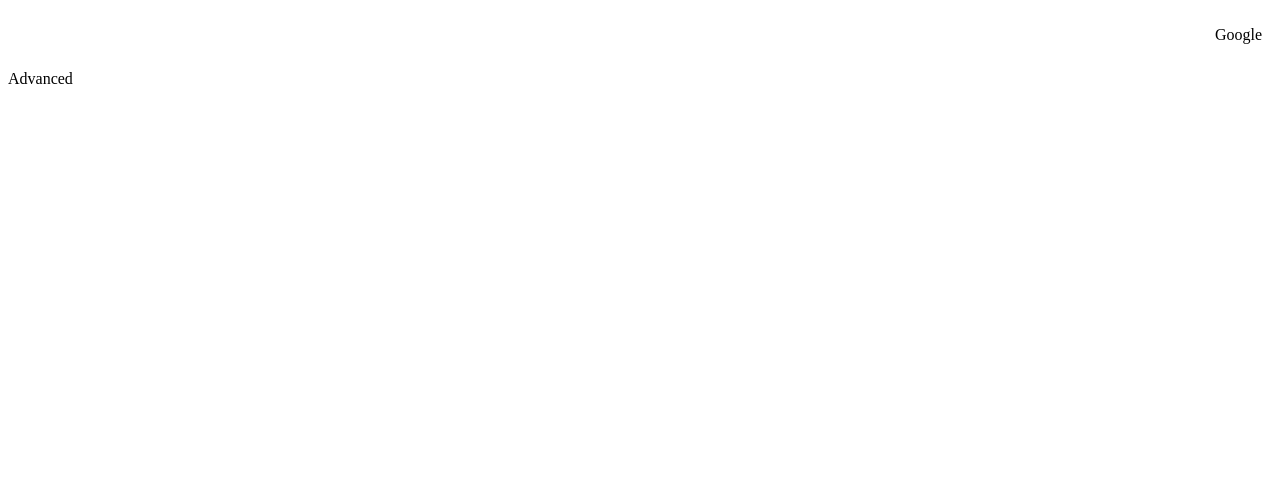
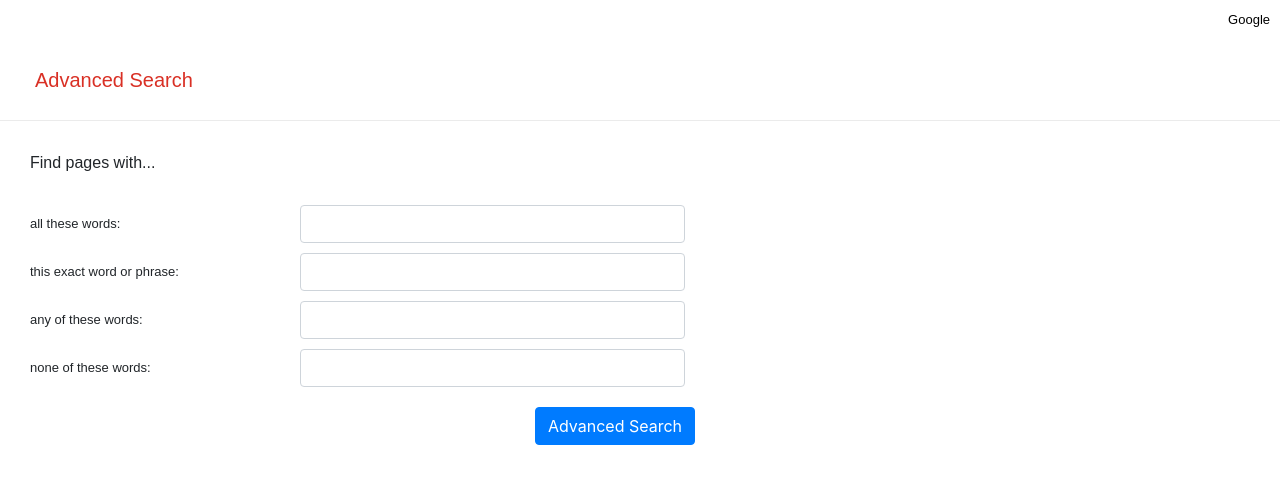
Before and after one commit to pgatundu/project0, a plain HTML site: page advanced.html in a window 1280 px wide. Drawn offline with nearby package versions, Linux system fonts and the light colour scheme.

Commit message:
4th commit

```diff
--- a/advanced.html
+++ b/advanced.html
@@ -4,6 +4,8 @@
     <head>
         <title>Search</title>
         <link rel="stylesheet" href="style.css">
+        <link rel="stylesheet" href="https://cdn.jsdelivr.net/npm/bootstrap@4.3.1/dist/css/bootstrap.min.css"
+            integrity="sha384-ggOyR0iXCbMQv3Xipma34MD+dH/1fQ784/j6cY/iJTQUOhcWr7x9JvoRxT2MZw1T" crossorigin="anonymous">
     </head>
 
     <body>
@@ -12,7 +14,47 @@
                 <li class="navbar-google-item"><a href="index.html">Google</a></li>
             </ul>
         </div>
-    Advanced
+        <p class="h1-advanced">Advanced Search</p>
+        <div class="line"></div>
+        <div class="div-advanced">
+            <p class="h2-advanced">Find pages with...</p>
+            <form action="https://www.google.com/search">
+                <div class="row-input">
+                    <div class="left">
+                        <p class="h3-advanced">all these words: </p>
+                    </div>
+                    <div class="right">
+                        <input type="text" name="q" class="form-control">
+                    </div>
+                </div>
+                <div class="row-input">
+                    <div class="left">
+                        <p class="h3-advanced">this exact word or phrase: </p>
+                    </div>
+                    <div class="right">
+                        <input type="text" name="q" class="form-control">
+                    </div>
+                </div>
+                <div class="row-input">
+                    <div class="left">
+                        <p class="h3-advanced">any of these words: </p>
+                    </div>
+                    <div class="right">
+                        <input type="text" name="q" class="form-control">
+                    </div>
+                </div>
+                <div class="row-input">
+                    <div class="left">
+                        <p class="h3-advanced">none of these words: </p>
+                    </div>
+                    <div class="right">
+                        <input type="text" name="q" class="form-control">
+                    </div>
+                </div>
+                <div class="btn-div">
+                        <input type="submit" value="Advanced Search" class ="btn btn-primary">
+                </div>
+            </form>
+        </div>
     </body>
-
 </html>
--- a/style.css
+++ b/style.css
@@ -3,9 +3,13 @@
     display: flex;
     flex-direction: row;
     justify-content: flex-end;
+
 }
 .navbar-google-item{
     margin: 10px;
+    font-family: arial, sans-serif;
+    font-size: 13px;
+
 }
 
 /* unvisited link */
@@ -67,3 +71,49 @@ a:active {
     cursor: pointer;
     user-select: none;
 }
+.h1-advanced{
+    color: #d93025;
+    font-size: 20px;
+    margin: 25px 35px;
+    font-family: arial, sans-serif
+}
+.line{
+    border-bottom: 1px solid #ebebeb;
+}
+.h2-advanced{
+    font-family: arial, sans-serif;
+    margin: 30px;
+    font-size: 16px;
+}
+.h3-advanced{
+    font-family: arial, sans-serif;
+    margin: 5px 30px;
+    font-size: 13px;
+
+
+}
+.row-input{
+    display: flex;
+    flex-direction: row;
+    align-items: center;
+    margin-top: 10px;
+}
+.left{
+    width: 300px;
+}
+.right{
+    width: 385px;
+}
+.btn-advanced{
+    border-radius: 2px;
+    box-shadow: none;
+    background-color: #4d90fe;
+    border: 1px solid #3079ed;
+    color:#fff;
+}
+.btn-div{
+    display: flex;
+    justify-content: center;
+    width: 1230px;
+    margin-top: 20px;
+}
```
Also changed, not shown: images.html (+14 -1 lines), index.html (+1 -1 lines), Google_Images.png (added). Lines whose indentation alone changed are shown as unchanged.
